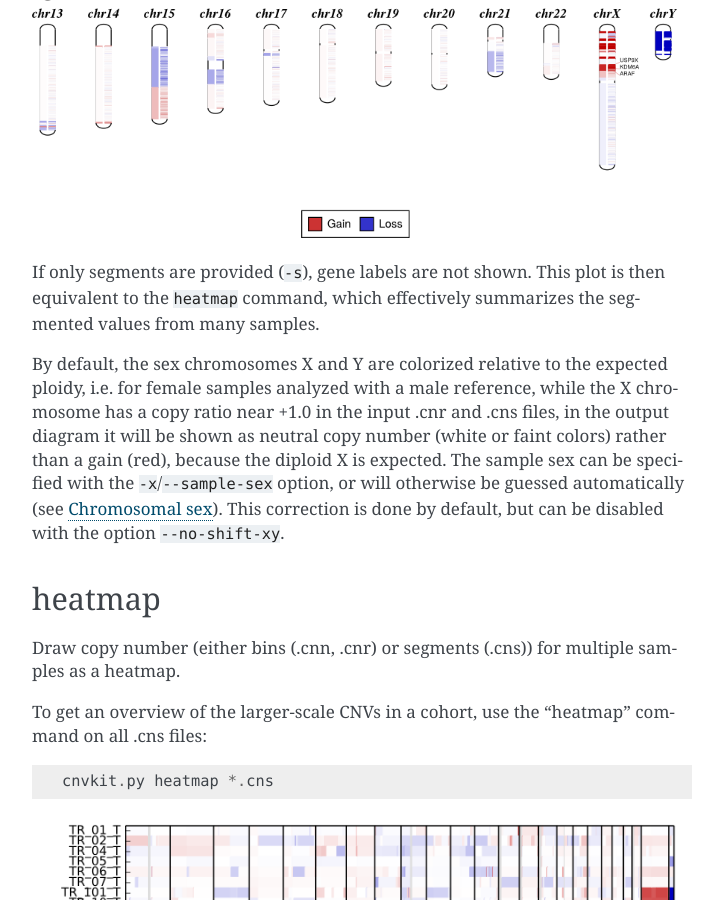
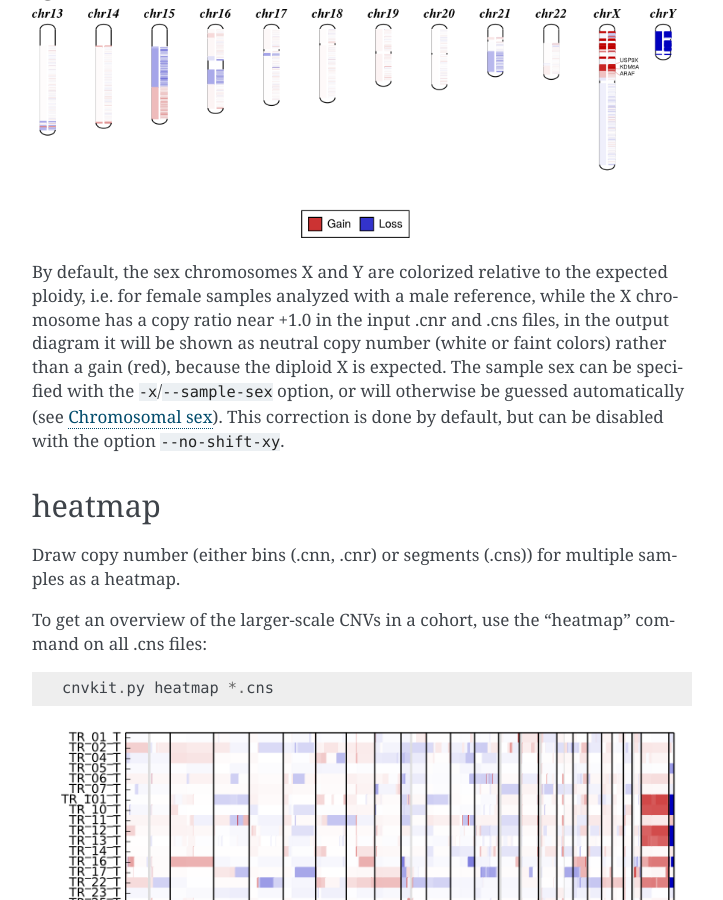
Before and after one commit to etal/cnvkit, a Sphinx documentation site: the page built from doc/plots.rst, in a window 1280 px wide and 900 px high, scrolled down 5410 px. Shown: the whole window, without its empty margins (388-1111 px from the left). Built offline with Sphinx 7.4.7, drawn with Linux system fonts in a browser that asks for light colours; the version number could not be read and is left out.

Commit message:
doc: Remove an outdated caveat from 'diagram' (closes #284)

```diff
--- a/doc/plots.rst
+++ b/doc/plots.rst
@@ -203,10 +203,6 @@ the individual gene labels become difficult to read.
 
 .. image:: TR_95_T-diagram.png
 
-If only segments are provided (``-s``), gene labels are not shown.  This plot is
-then equivalent to the ``heatmap`` command, which effectively summarizes the
-segmented values from many samples.
-
 By default, the sex chromosomes X and Y are colorized relative to the expected
 ploidy, i.e. for female samples analyzed with a male reference, while the X
 chromosome has a copy ratio near +1.0 in the input .cnr and .cns files, in the
```
